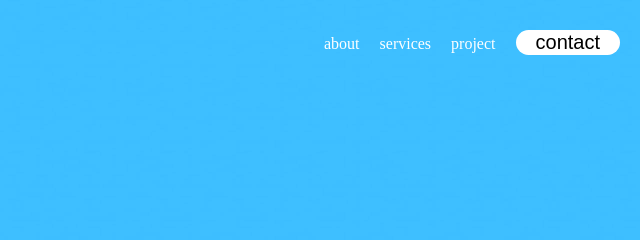
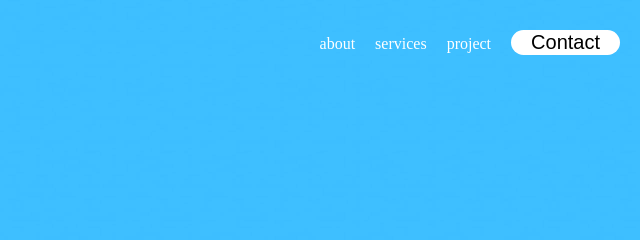
Before and after one commit to tunadexcode/sunnyside-agency-landing-page-main, a plain HTML site: page sunnyside-agency-landing-page-main/index.html in a window 1280 px wide. Shown: the top 240 px of the page, 640-1280 px from the left. Drawn offline with Linux system fonts and the light colour scheme.

Commit message:
Edited html
changed lowercase to uppercase

```diff
--- a/sunnyside-agency-landing-page-main/index.html
+++ b/sunnyside-agency-landing-page-main/index.html
@@ -17,7 +17,7 @@
             <li>about</li>
             <li>services</li>
             <li>project</li>
-            <button class="info">contact</button>
+            <button class="info">Contact</button>
         </ul>
 
     </div>
```
